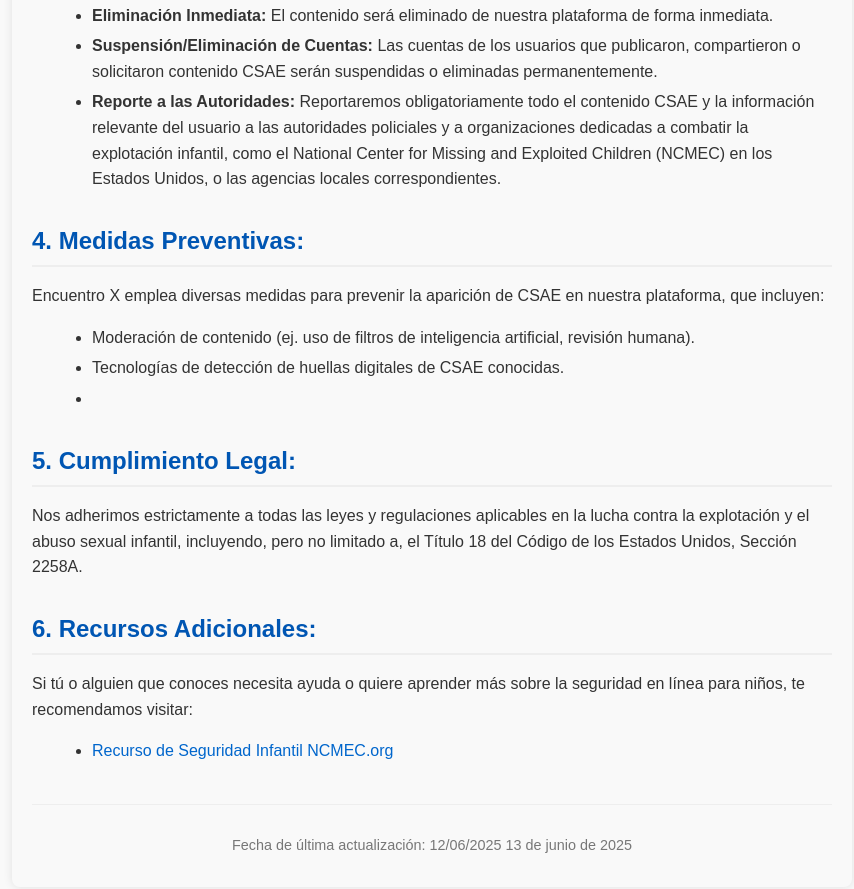
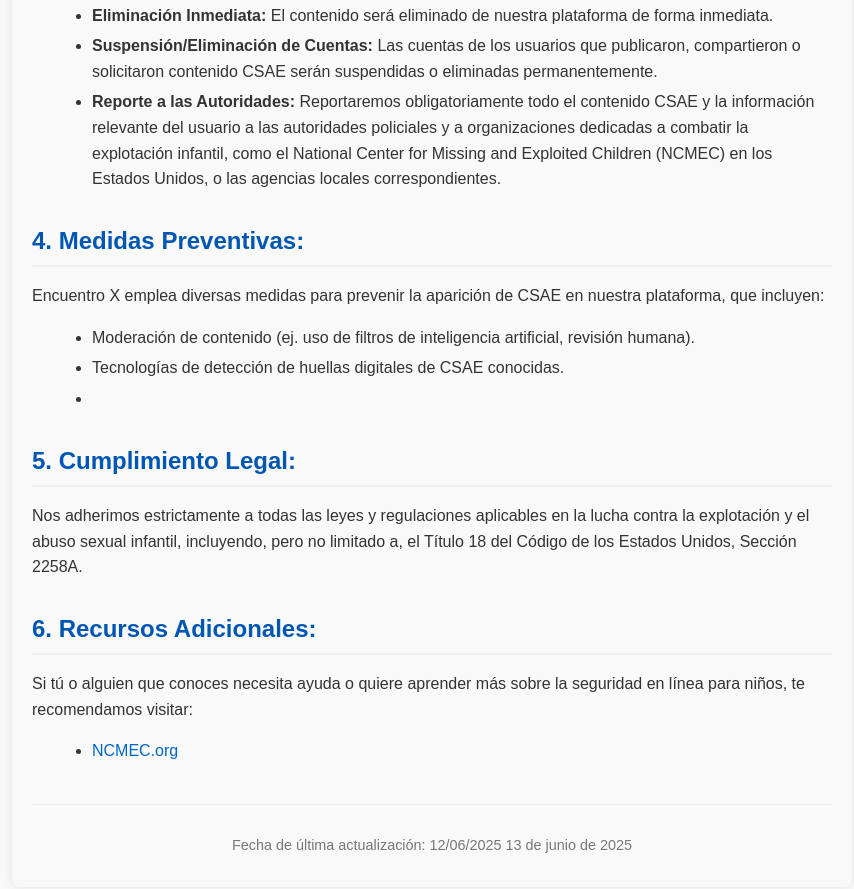
Before and after one commit to Daniel77755522/standards, a plain HTML site: page index.html in a window 1280 px wide. Shown: the part 846-1735 px from the top of the page, without its empty margins (208-1062 px from the left). Drawn offline with Linux system fonts and the light colour scheme.

Commit message:
Update index.html
Initial commit: CSAE Policy Page

```diff
--- a/index.html
+++ b/index.html
@@ -98,7 +98,7 @@
     <h2>6. Recursos Adicionales:</h2>
     <p>Si tú o alguien que conoces necesita ayuda o quiere aprender más sobre la seguridad en línea para niños, te recomendamos visitar:</p>
     <ul>
-        <li><a href="NCMEC.org" target="_blank">Recurso de Seguridad Infantil NCMEC.org</a></li>
+        <li><a href="NCMEC.org" target="_blank">NCMEC.org</a></li>
         </ul>
 
     <div class="footer">
```
